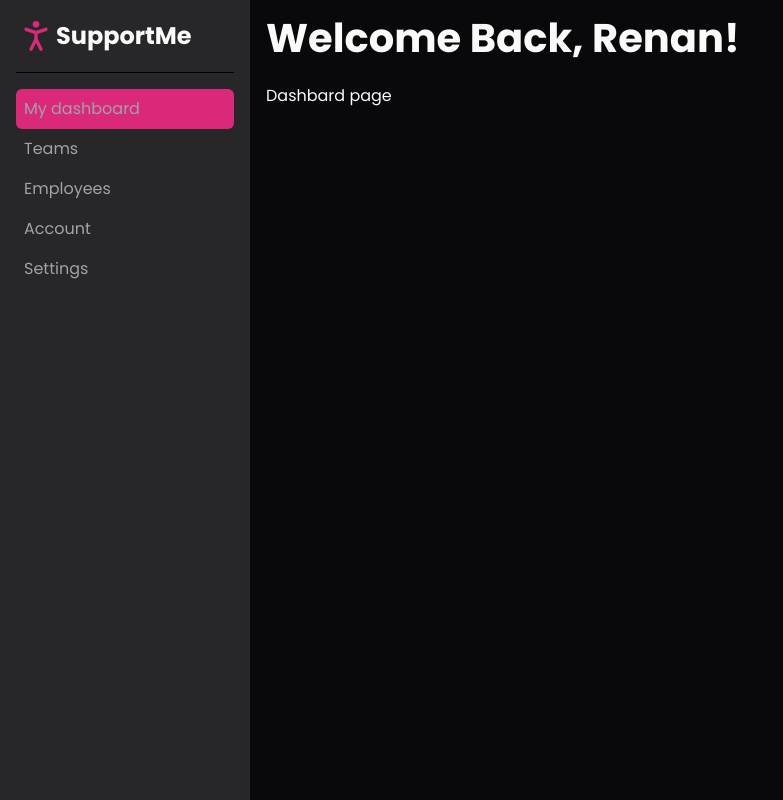
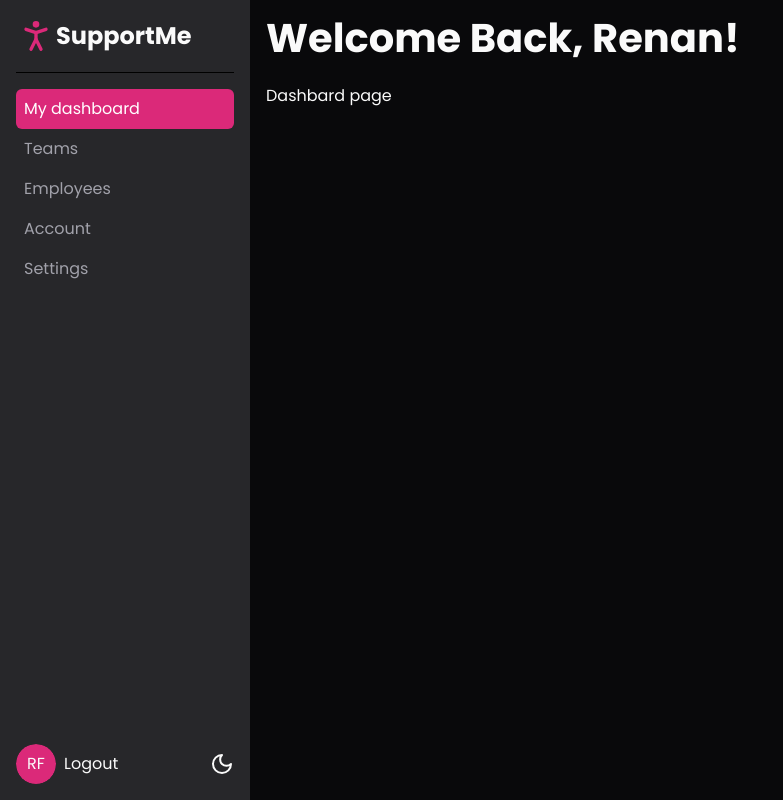
Before and after one commit to RRFayad/Shadcn, a Next.js app in the folder support-me-app/: page /dashboard in a window 1280 px wide. Shown: the whole page, without its empty margins (0-783 px from the left). Built offline with nearby package versions, Linux system fonts and the light colour scheme.

Commit message:
S05(Dashboard Layout): 27. Add the sidebar footer with Avatar

```diff
--- a/support-me-app/package.json
+++ b/support-me-app/package.json
@@ -10,6 +10,7 @@
   },
   "dependencies": {
     "@hookform/resolvers": "^3.9.0",
+    "@radix-ui/react-avatar": "^1.1.0",
     "@radix-ui/react-checkbox": "^1.1.1",
     "@radix-ui/react-label": "^2.1.0",
     "@radix-ui/react-popover": "^1.1.1",
--- a/support-me-app/src/app/dashboard/components/main-menu.tsx
+++ b/support-me-app/src/app/dashboard/components/main-menu.tsx
@@ -1,19 +1,33 @@
+import { Avatar, AvatarFallback } from "@/components/ui/avatar";
 import MenuItem from "./menu-item";
 import MenuTitle from "./menu-title";
+import Link from "next/link";
+import LightDarkToggle from "@/components/ui/light-dark-toggle";
 
 function MainMenu() {
   return (
-    <div className="overflow-auto bg-muted p-4">
+    <div className="flex flex-col overflow-auto bg-muted p-4">
       <div className="border-b border-b-zinc-300 pb-4 dark:border-b-black">
         <MenuTitle />
       </div>
-      <div className="flex flex-col py-4">
+      <div className="flex grow flex-col py-4">
         <MenuItem href="/dashboard">My dashboard</MenuItem>
         <MenuItem href="/dashboard/teams">Teams</MenuItem>
         <MenuItem href="/dashboard/employees">Employees</MenuItem>
         <MenuItem href="/dashboard/account">Account</MenuItem>
         <MenuItem href="/dashboard/settings">Settings</MenuItem>
       </div>
+      <div className="flex items-center gap-2">
+        <Avatar>
+          <AvatarFallback className="bg-pink-300 dark:bg-primary">
+            RF
+          </AvatarFallback>
+        </Avatar>
+        <Link href={"/"} className="hover:underline">
+          Logout
+        </Link>
+        <LightDarkToggle className="ml-auto" />
+      </div>
     </div>
   );
 }
--- a/support-me-app/src/app/dashboard/components/menu-item.tsx
+++ b/support-me-app/src/app/dashboard/components/menu-item.tsx
@@ -15,7 +15,7 @@
 
   return (
     <Link
-      className={`block rounded-md p-2 text-muted-foreground hover:bg-white hover:text-foreground dark:hover:bg-zinc-700 ${isActive && "bg-primary text-foreground hover:bg-primary hover:text-foreground dark:hover:bg-primary"}`}
+      className={`block rounded-md p-2 text-muted-foreground hover:bg-white hover:text-foreground dark:hover:bg-zinc-700 ${isActive && "bg-primary text-primary-foreground hover:bg-primary hover:text-foreground dark:hover:bg-primary"}`}
       href={href}
     >
       {children}
--- /dev/null
+++ b/support-me-app/src/components/ui/avatar.tsx
@@ -0,0 +1,50 @@
+"use client"
+
+import * as React from "react"
+import * as AvatarPrimitive from "@radix-ui/react-avatar"
+
+import { cn } from "@/lib/utils"
+
+const Avatar = React.forwardRef<
+  React.ElementRef<typeof AvatarPrimitive.Root>,
+  React.ComponentPropsWithoutRef<typeof AvatarPrimitive.Root>
+>(({ className, ...props }, ref) => (
+  <AvatarPrimitive.Root
+    ref={ref}
+    className={cn(
+      "relative flex h-10 w-10 shrink-0 overflow-hidden rounded-full",
+      className
+    )}
+    {...props}
+  />
+))
+Avatar.displayName = AvatarPrimitive.Root.displayName
+
+const AvatarImage = React.forwardRef<
+  React.ElementRef<typeof AvatarPrimitive.Image>,
+  React.ComponentPropsWithoutRef<typeof AvatarPrimitive.Image>
+>(({ className, ...props }, ref) => (
+  <AvatarPrimitive.Image
+    ref={ref}
+    className={cn("aspect-square h-full w-full", className)}
+    {...props}
+  />
+))
+AvatarImage.displayName = AvatarPrimitive.Image.displayName
+
+const AvatarFallback = React.forwardRef<
+  React.ElementRef<typeof AvatarPrimitive.Fallback>,
+  React.ComponentPropsWithoutRef<typeof AvatarPrimitive.Fallback>
+>(({ className, ...props }, ref) => (
+  <AvatarPrimitive.Fallback
+    ref={ref}
+    className={cn(
+      "flex h-full w-full items-center justify-center rounded-full bg-muted",
+      className
+    )}
+    {...props}
+  />
+))
+AvatarFallback.displayName = AvatarPrimitive.Fallback.displayName
+
+export { Avatar, AvatarImage, AvatarFallback }
```
Also changed, not shown: 2 other files (tests, documents, lock files or other folders).
